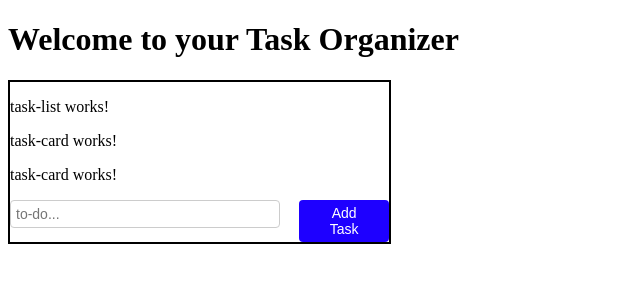
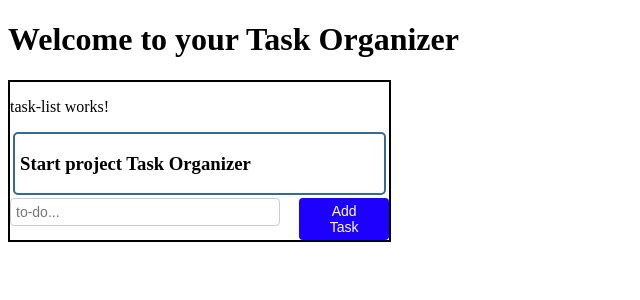
Before and after one commit to anisha-w/TaskOrganizer, an Angular app: page / in a window 1280 px wide. Shown: the top 300 px of the page, without its empty margins (0-640 px from the left). Built offline with nearby package versions, Linux system fonts and the light colour scheme.

Commit message:
Btn function : Add new task to list

```diff
--- a/src/app/add-new-task/add-new-task.component.html
+++ b/src/app/add-new-task/add-new-task.component.html
@@ -1,14 +1,17 @@
 <!--This component handles new task view-->
 <div class="task-form-container">
     <div class="tname-container">
+        <!-- Using ngModel for two way data binding -->
         <input
             type="text"
+            [(ngModel)]="tname"
             name="tname"
             class="tasktext"
             placeholder="to-do..."
         />
+
     </div>
     <div class="add-btn-container">
-        <button class="add-btn">Add Task</button>
+        <button class="add-btn" (click)="addNewComponent()">Add Task</button>
     </div>
 </div>
--- a/src/app/add-new-task/add-new-task.component.ts
+++ b/src/app/add-new-task/add-new-task.component.ts
@@ -1,4 +1,5 @@
-import { Component, OnInit } from '@angular/core';
+import { Component, OnInit, EventEmitter, Output  } from '@angular/core';
+import { TaskDetail } from '../task-detail';
 
 @Component({
   selector: 'app-add-new-task',
@@ -7,9 +8,22 @@ import { Component, OnInit } from '@angular/core';
 })
 export class AddNewTaskComponent implements OnInit {
 
-  constructor() { }
+  tname : any;
+  currTask : TaskDetail;
+  @Output() taskDetailObj: EventEmitter<TaskDetail> = new EventEmitter<TaskDetail>(); //create a eventemitter object called taskDetailObj
+
+  constructor(){
+    this.currTask = new TaskDetail();
+  }
 
   ngOnInit(): void {
   }
 
+  addNewComponent() {
+    this.currTask.tname = this.tname;
+    this.taskDetailObj.emit(this.currTask); //emit currTask
+    //reset field
+    this.tname = '';
+    this.currTask = new TaskDetail();
+  }
 }
--- a/src/app/app.module.ts
+++ b/src/app/app.module.ts
@@ -1,11 +1,14 @@
 import { NgModule } from '@angular/core';
 import { BrowserModule } from '@angular/platform-browser';
+import { FormsModule } from '@angular/forms';
 
 import { AppRoutingModule } from './app-routing.module';
 import { AppComponent } from './app.component';
 import { TaskListComponent } from './task-list/task-list.component';
 import { TaskCardComponent } from './task-card/task-card.component';
 import { AddNewTaskComponent } from './add-new-task/add-new-task.component';
+
+import { TaskDetail } from './task-detail';
 
 @NgModule({
   declarations: [
@@ -16,7 +19,8 @@ import { AddNewTaskComponent } from './add-new-task/add-new-task.component';
   ],
   imports: [
     BrowserModule,
-    AppRoutingModule
+    AppRoutingModule,
+    FormsModule
   ],
   providers: [],
   bootstrap: [AppComponent]
--- a/src/app/task-card/task-card.component.html
+++ b/src/app/task-card/task-card.component.html
@@ -1 +1,3 @@
-<p>task-card works!</p>
+<div class="task-container">
+    <h3>{{ taskDetailObj.tname }}</h3>
+</div>
--- a/src/app/task-card/task-card.component.scss
+++ b/src/app/task-card/task-card.component.scss
@@ -0,0 +1,6 @@
+.task-container{
+    border: 2px solid #366A8E;
+    margin : 3px;
+    padding: 0px 5px;
+    border-radius: 5px;
+}
--- a/src/app/task-card/task-card.component.ts
+++ b/src/app/task-card/task-card.component.ts
@@ -1,4 +1,5 @@
 import { Component, OnInit } from '@angular/core';
+import { TaskDetail } from '../task-detail';
 
 @Component({
   selector: 'app-task-card',
@@ -7,7 +8,10 @@ import { Component, OnInit } from '@angular/core';
 })
 export class TaskCardComponent implements OnInit {
 
-  constructor() { }
+  taskDetailObj : TaskDetail = new TaskDetail();
+  constructor() {
+    this.taskDetailObj.tname = "Start project Task Organizer";
+   }
 
   ngOnInit(): void {
   }
--- /dev/null
+++ b/src/app/task-detail.ts
@@ -0,0 +1,7 @@
+export class TaskDetail {
+    tname: string; //task name
+    //desc?: string; // Optional property
+    constructor() {
+        this.tname = "";
+    }
+}
--- a/src/app/task-list/task-list.component.html
+++ b/src/app/task-list/task-list.component.html
@@ -1,4 +1,6 @@
 <p>task-list works!</p>
-<app-task-card id = "1"></app-task-card>
-<app-task-card id = "2"></app-task-card>
-<app-add-new-task></app-add-new-task>
+<ng-template #tasklistcontainer>
+
+</ng-template>
+<app-task-card></app-task-card>
+<app-add-new-task (taskDetailObj) = handleNewTask($event)></app-add-new-task>
--- a/src/app/task-list/task-list.component.ts
+++ b/src/app/task-list/task-list.component.ts
@@ -1,4 +1,6 @@
-import { Component, OnInit } from '@angular/core';
+import { Component, OnInit, ViewChild, ViewContainerRef } from '@angular/core';
+import { TaskDetail } from '../task-detail';
+import { TaskCardComponent } from '../task-card/task-card.component';
 
 @Component({
   selector: 'app-task-list',
@@ -7,9 +9,20 @@ import { Component, OnInit } from '@angular/core';
 })
 export class TaskListComponent implements OnInit {
 
+  @ViewChild('tasklistcontainer', {read: ViewContainerRef}) tasklistcontainerRef!: ViewContainerRef;
+
+  taskCardArray : TaskCardComponent[] = [];
+
   constructor() { }
 
   ngOnInit(): void {
   }
 
+  handleNewTask(taskObj : TaskDetail){
+    //alert(taskObj.tname);
+    const componentRef = this.tasklistcontainerRef.createComponent<TaskCardComponent>(TaskCardComponent);
+    componentRef.instance.taskDetailObj = taskObj;
+    this.taskCardArray.push(componentRef.instance); // keep track of the components
+  }
+
 }
```
Lines whose indentation alone changed are shown as unchanged.
